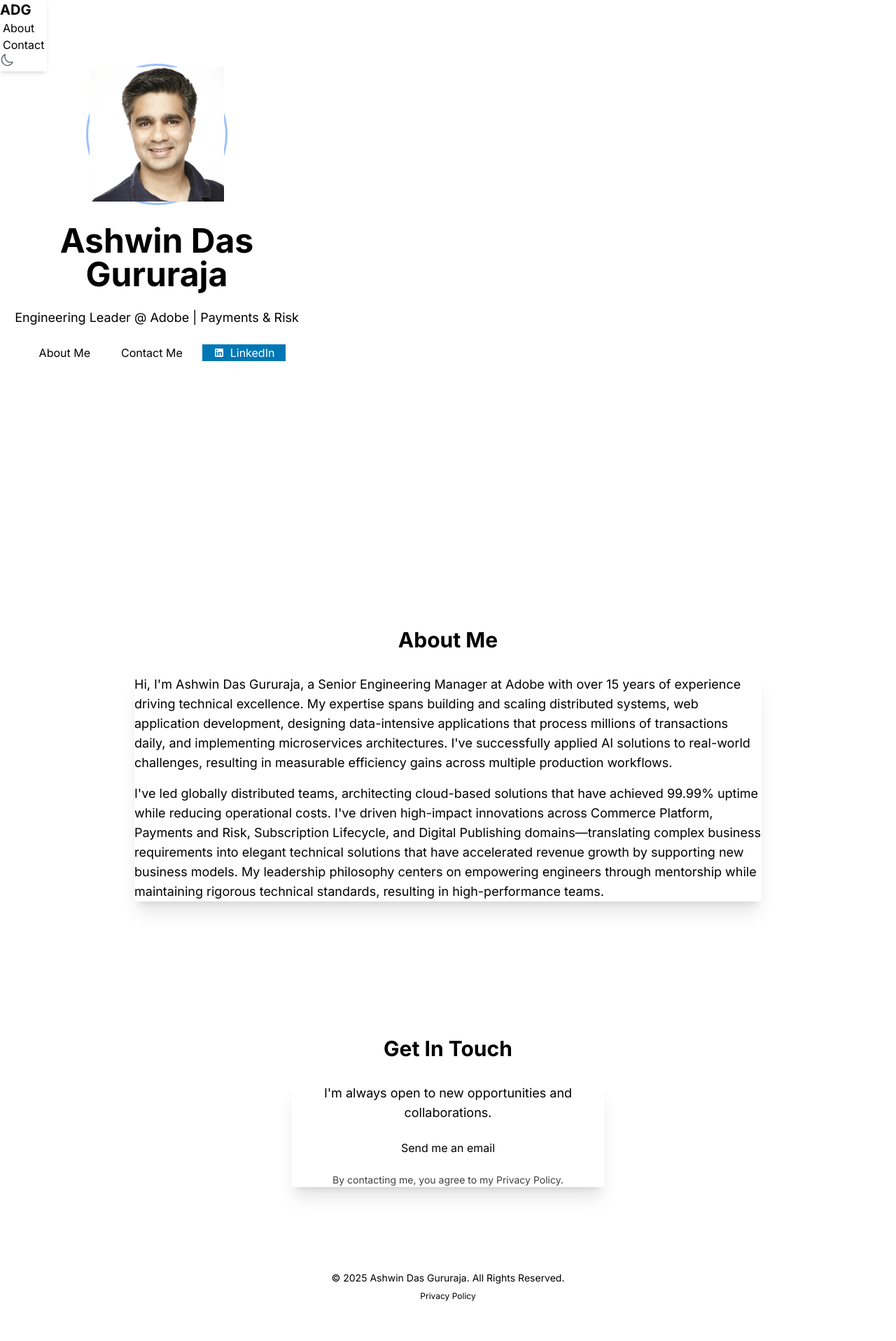
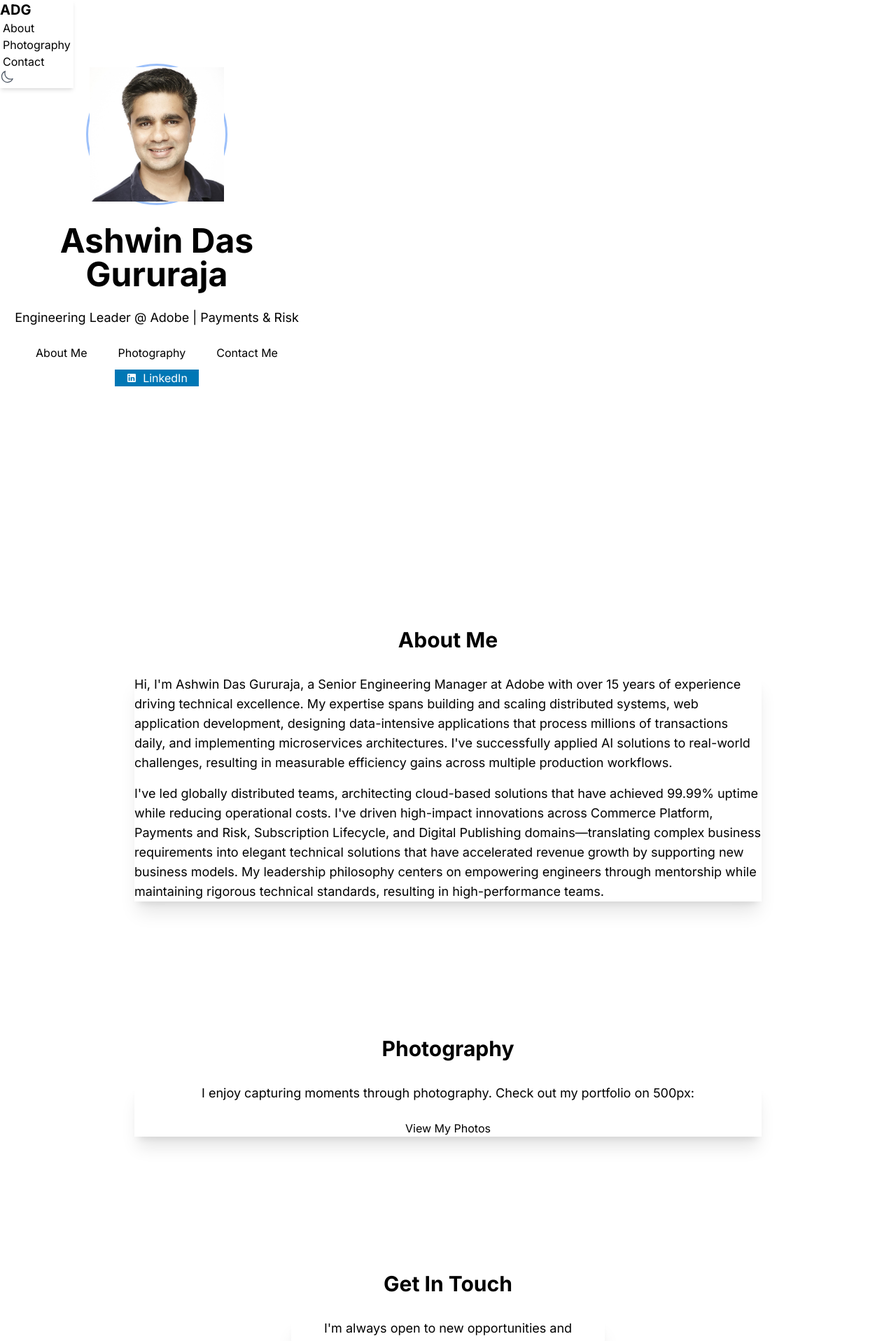
Before and after one commit to ashwindas/ashwindas.github.io, a Next.js app: page / in a window 1280 px wide. Shown: the top 1916 px of the page at 70% size. Before the commit the page ends 1884 px from the top, so only its background shows below. Built offline with nearby package versions, Linux system fonts and the light colour scheme.

Commit message:
Add Photography section with link to 500px profile

```diff
--- a/src/app/page.tsx
+++ b/src/app/page.tsx
@@ -37,6 +37,12 @@ export default function Home() {
                 About Me
               </ScrollButton>
               <ScrollButton
+                targetId="photography"
+                className="btn btn-sm btn-primary px-4"
+              >
+                Photography
+              </ScrollButton>
+              <ScrollButton
                 targetId="contact"
                 className="btn btn-sm btn-outline px-4"
               >
@@ -65,6 +71,30 @@ export default function Home() {
         </div>
       </section>
 
+      {/* Photography Section */}
+      <section id="photography" className="py-24 bg-base-100 dark:bg-base-200">
+        <div className="container mx-auto px-4">
+          <h2 className="text-3xl font-bold mb-8 text-center">Photography</h2>
+          <div className="card bg-base-200 dark:bg-base-100 shadow-xl max-w-4xl mx-auto">
+            <div className="card-body text-center">
+              <p className="text-lg mb-6">
+                I enjoy capturing moments through photography. Check out my portfolio on 500px:
+              </p>
+              <div className="flex justify-center">
+                <a
+                  href="https://500px.com/p/AshwinDas"
+                  target="_blank"
+                  rel="noopener noreferrer"
+                  className="btn btn-primary"
+                >
+                  View My Photos
+                </a>
+              </div>
+            </div>
+          </div>
+        </div>
+      </section>
+
       {/* Contact Section with DaisyUI elements */}
       <section id="contact" className="py-24 bg-base-200 dark:bg-base-100">
         <div className="container mx-auto px-4">
--- a/src/components/Navigation.tsx
+++ b/src/components/Navigation.tsx
@@ -104,6 +104,15 @@ export function Navigation() {
             </li>
             <li>
               <ScrollButton
+                targetId="photography"
+                className="text-base-content"
+                onClick={() => handleSectionNav()}
+              >
+                Photography
+              </ScrollButton>
+            </li>
+            <li>
+              <ScrollButton
                 targetId="contact"
                 className="text-base-content"
                 onClick={() => handleSectionNav()}
@@ -125,6 +134,14 @@ export function Navigation() {
               className="text-base-content"
             >
               About
+            </ScrollButton>
+          </li>
+          <li>
+            <ScrollButton
+              targetId="photography"
+              className="text-base-content"
+            >
+              Photography
             </ScrollButton>
           </li>
           <li>
```
